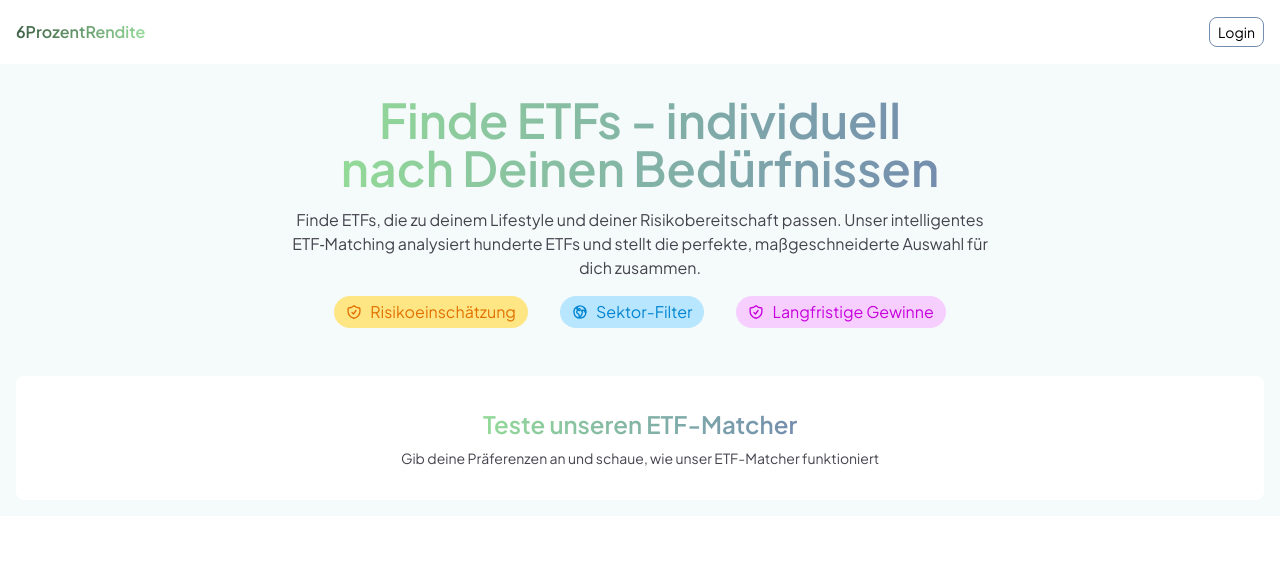
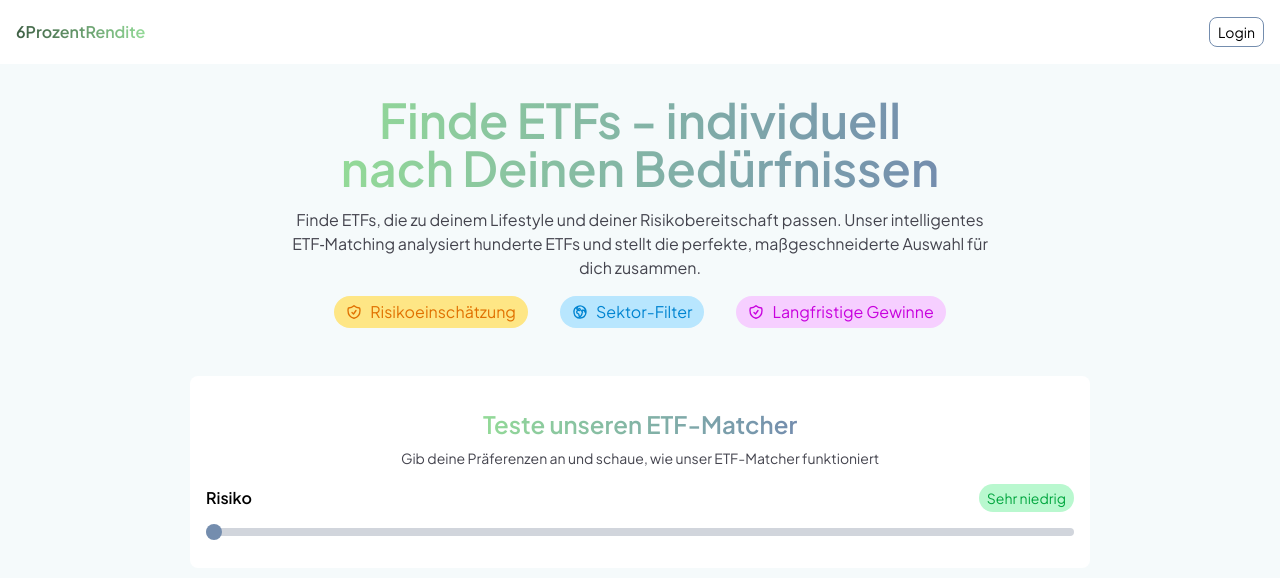
Before and after one commit to KyleKreuter/6ProzentRendite-frontend, a React (Vite) app: page / in a window 1280 px wide. Shown: the top 578 px of the page. Built offline with nearby package versions, Linux system fonts and the light colour scheme.

Commit message:
"Add RiskLevelComponent with slider and pill to EtfMatcherComponent"

```diff
--- a/src/components/matcher/EtfMatcherComponent.jsx
+++ b/src/components/matcher/EtfMatcherComponent.jsx
@@ -1,14 +1,16 @@
-import React from 'react';
+import React, {useState} from 'react';
+import RiskLevelComponent from "@/components/matcher/risk/RiskLevelComponent.jsx";
 
 const EtfMatcherComponent = () => {
+    const [riskValue, setRiskValue] = useState("LOW")
     return (
-        <div className={"w-full h-full px-4 py-4 bg-pastel-cyan/10"}>
-            <div className={"w-full bg-white rounded-lg flex items-center justify-center px-4 py-8 flex-col gap-4"}>
+        <div className={"w-full h-full px-4 py-4 bg-pastel-cyan/10 flex items-center justify-center"}>
+            <div className={"w-full bg-white rounded-lg flex items-center justify-center px-4 py-8 flex-col gap-4 max-w-[900px]"}>
                 <div className={"flex flex-col gap-2 items-center justify-center"}>
                     <p className={"text-xl md:text-2xl font-semibold bg-clip-text text-transparent bg-gradient-to-r from-light-green to-pastel-blue"}>Teste unseren ETF-Matcher</p>
-                    <p className={"text-sm text-text-secondary"}>Gib deine Präferenzen an und schaue, wie unser ETF-Matcher funktioniert</p>
+                    <p className={"text-sm text-text-secondary text-center"}>Gib deine Präferenzen an und schaue, wie unser ETF-Matcher funktioniert</p>
                 </div>
-
+                <RiskLevelComponent onRiskValueChange={(riskValue) => setRiskValue(riskValue)}/>
             </div>
         </div>
     );
--- /dev/null
+++ b/src/components/matcher/risk/RiskLevelComponent.jsx
@@ -0,0 +1,54 @@
+import React, {useState} from 'react';
+import * as Slider from "@radix-ui/react-slider";
+import RiskLevelPill from "@/components/matcher/risk/RiskLevelPill.jsx";
+
+const RiskLevelComponent = ({onRiskValueChange}) => {
+    const [risk, setRisk] = useState(0)
+
+    const getRiskLevelFromRiskValue = (riskValue) => {
+        if (riskValue > 3){
+            onRiskValueChange("HIGH")
+            return "HIGH";
+        }
+        if (riskValue > 2){
+            onRiskValueChange("HIGH_AVE")
+            return "HIGH_AVE";
+        }
+        if (riskValue > 1){
+            onRiskValueChange("MEDIUM")
+            return "MEDIUM";
+        }
+        if (riskValue > 0){
+            onRiskValueChange("LOW_AVE")
+            return "LOW_AVE";
+        }
+        onRiskValueChange("LOW")
+        return "LOW";
+    }
+
+    return (
+        <div className={"flex items-center justify-center w-full flex-col gap-4"}>
+            <div className={"w-full flex items-center justify-between"}>
+                <p className={"font-semibold"}>Risiko</p>
+                <RiskLevelPill riskLevel={getRiskLevelFromRiskValue(risk)}/>
+            </div>
+            <Slider.Root
+                className="relative flex w-full touch-none select-none items-center"
+                value={[risk]}
+                onValueChange={(val) => setRisk(val[0])}
+                min={0}
+                max={4}
+                step={1}
+            >
+                <Slider.Track className="relative h-2 flex-1 rounded-full bg-gray-300">
+                    <Slider.Range
+                        className="absolute h-full rounded-full bg-gradient-to-r bg-pastel-cyan"/>
+                </Slider.Track>
+                <Slider.Thumb
+                    className="block h-4 w-4 rounded-full bg-pastel-blue focus:outline-none hover:cursor-pointer"/>
+            </Slider.Root>
+        </div>
+    );
+};
+
+export default RiskLevelComponent;
--- /dev/null
+++ b/src/components/matcher/risk/RiskLevelPill.jsx
@@ -0,0 +1,39 @@
+import React from 'react';
+
+const RISK_COLORS = {
+    "LOW": {
+        bg: "bg-green-200",
+        text: "text-green-600",
+        display: "Sehr niedrig"
+
+    },
+    "LOW_AVE": {
+        bg: "bg-sky-200",
+        text: "text-sky-600",
+        display: "Niedrig"
+    },
+    "MEDIUM": {
+        bg: "bg-amber-200",
+        text: "text-amber-600",
+        display: "Mittel"
+    },
+    "HIGH_AVE": {
+        bg: "bg-red-200",
+        text: "text-red-600",
+        display: "Hoch"
+    },
+    "HIGH": {
+        bg: "bg-red-200",
+        text: "text-red-600",
+        display: "Sehr hoch"
+    },
+}
+const RiskLevelPill = ({riskLevel}) => {
+    return (
+        <div className={`rounded-full px-2 py-1 text-sm ${RISK_COLORS[riskLevel].bg} ${RISK_COLORS[riskLevel].text}`}>
+            {RISK_COLORS[riskLevel].display}
+        </div>
+    );
+};
+
+export default RiskLevelPill;
```
Also changed, not shown: package.json (+4 -3 lines), 1 other file (tests, documents, lock files or other folders).
